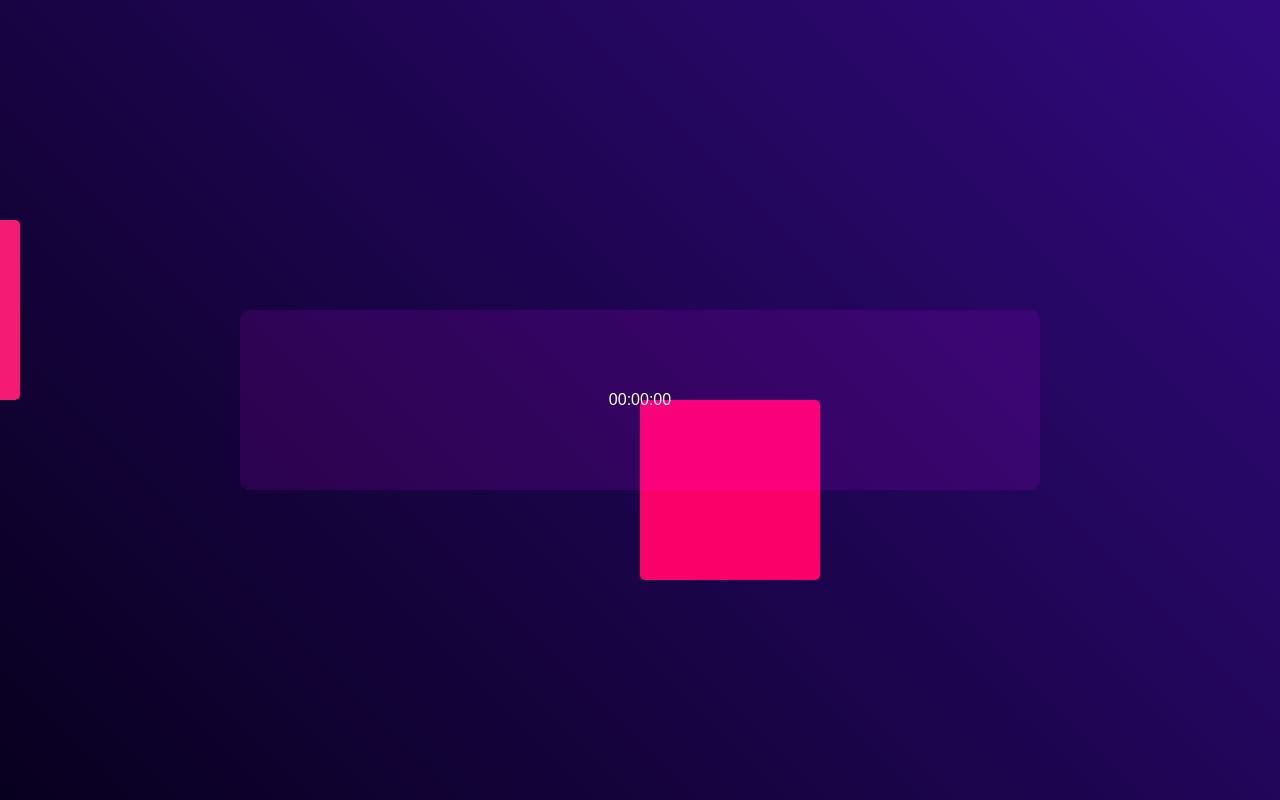
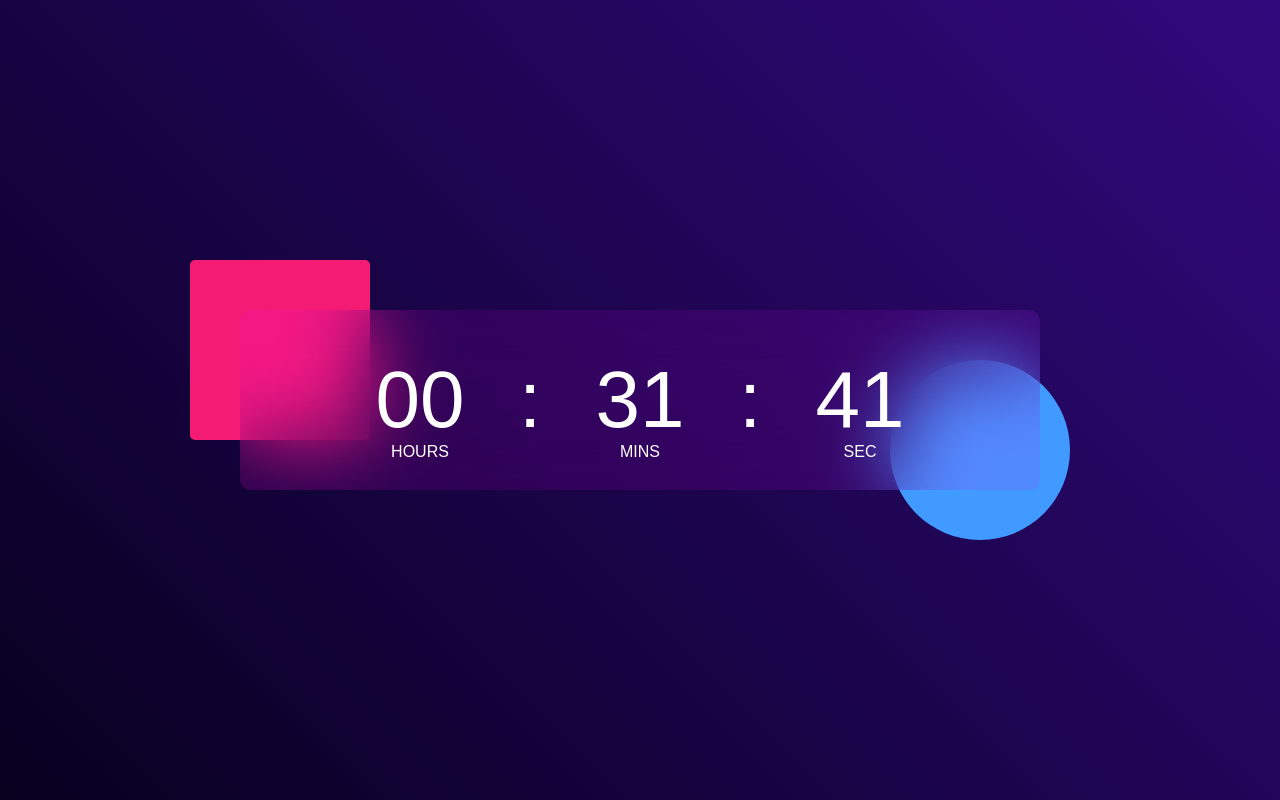
Before and after one commit to MuizAyomide/Digital-clock, a plain HTML site: page index.html in a window 1280 px wide. Drawn offline with Linux system fonts and the light colour scheme.

Commit message:
Final commit

```diff
--- a/index.html
+++ b/index.html
@@ -10,7 +10,11 @@
     <div class="hero">
         <div class="container">
             <div class="clock">
-                00:00:00
+                <span id="hrs">00</span>
+                <span>:</span>
+                <span id="min">00</span>
+                <span>:</span>
+                <span id="sec">00</span>
             </div>
         </div>
     </div>
--- a/script.js
+++ b/script.js
@@ -0,0 +1,13 @@
+let hrs = document.getElementById('hrs');
+let min = document.getElementById('min');
+let sec = document.getElementById('sec');
+
+
+
+setInterval(()=>{
+    let currentTime = new Date();
+
+    hrs.innerHTML = (currentTime.getHours()<10?'0':'') + currentTime.getHours();
+    min.innerHTML = (currentTime.getMinutes()<10?'0':'') + currentTime.getMinutes();
+    sec.innerHTML = (currentTime.getSeconds()<10?'0':'') + currentTime.getSeconds();
+}, 1000)
--- a/style.css
+++ b/style.css
@@ -31,6 +31,23 @@
     display: flex;
     align-items: center;
     justify-content: center;
+    backdrop-filter: blur(40px);
+}
+
+.clock span{
+    font-size: 80px;
+    width: 110px;
+    display: inline-block;
+    text-align: center;
+    position: relative;
+}
+
+.clock span::after{
+    font-size: 16px;
+    position: absolute;
+    bottom: -15px;
+    left: 50%;
+    transform: translateX(-50%);
 }
 
 .container::before{
@@ -40,8 +57,8 @@
     background: #f41b75;
     border-radius: 5px;
     position: absolute;
-    top: -50%;
-    left: -50%;
+    top: -50px;
+    left: -50px;
     z-index: -1;
 }
 
@@ -49,10 +66,21 @@
     content: '';
     width: 180px;
     height: 180px;
-    background: #fc0069;
-    border-radius: 5px;
+    background: #419aff;
+    border-radius: 50%;
     position: absolute;
-    top: 50%;
-    left: 50%;
+    bottom: -50px;
+    right: -30px;
     z-index: -1;
 }
+
+#hrs::after{
+    content: 'HOURS';
+}
+
+#min::after{
+    content: 'MINS';
+}
+#sec::after{
+    content: 'SEC';
+}
```
